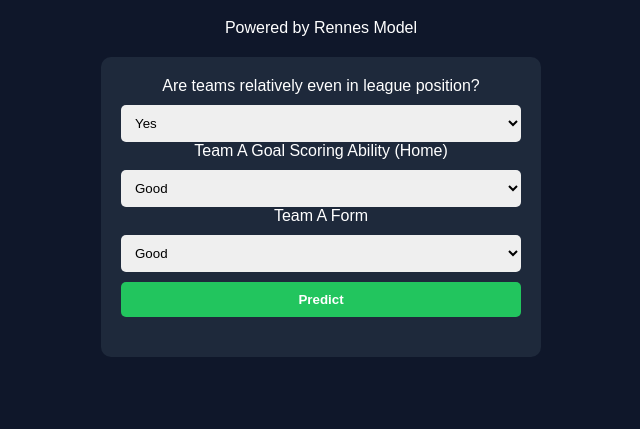
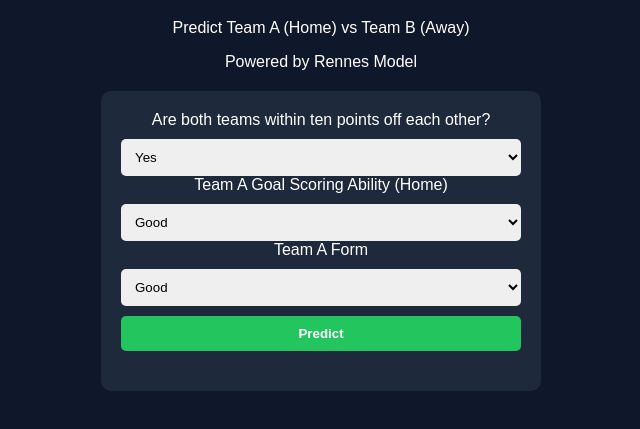
Before and after one commit to stalot362-art/matchpredicta-backend, a website: page index.html in a window 1280 px wide. Shown: the part 89-518 px from the top of the page, without its empty margins (319-959 px from the left). Drawn offline with Linux system fonts and the light colour scheme.

Commit message:
Update index.html

```diff
--- a/index.html
+++ b/index.html
@@ -50,11 +50,12 @@
 <body>
 
 <h1>MatchPredicta</h1>
+<p>Predict Team A (Home) vs Team B (Away)</p>
 <p>Powered by Rennes Model</p>
 
 <div class="box">
 
-  <label>Are teams relatively even in league position?</label>
+  <label>Are both teams within ten points off each other?</label>
   <select id="parity">
     <option value="yes">Yes</option>
     <option value="no">No</option>
```
